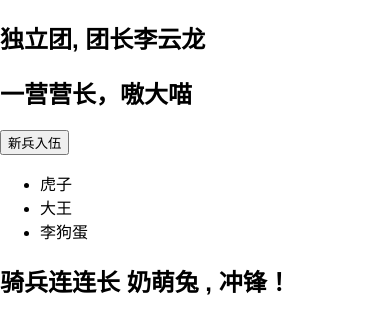
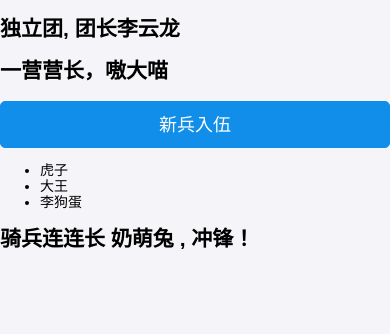
Before and after one commit to yanlele/React-Chat-Work, a React app: page / in a window 390 px wide. Shown: the top 334 px of the page. Built offline with nearby package versions, Linux system fonts and the light colour scheme.

Commit message:
使用antd-mobile一个简单的上手例子

```diff
--- a/package.json
+++ b/package.json
@@ -3,6 +3,7 @@
   "version": "0.1.0",
   "private": true,
   "dependencies": {
+    "antd-mobile": "^2.0.3",
     "autoprefixer": "7.1.6",
     "babel-core": "6.26.0",
     "babel-eslint": "7.2.3",
--- a/src/App.js
+++ b/src/App.js
@@ -1,4 +1,6 @@
 import React from 'react'
+import {Button} from 'antd-mobile'
+import 'antd-mobile/dist/antd-mobile.min.css'
 
 class App extends React.Component {
     render() {
@@ -42,7 +44,7 @@ class OneCampsite extends React.Component {
         return (
             <div>
                 <h2>一营营长，{this.props.boss}</h2>
-                <button onClick={this.addSolder.bind(this,'yanle')}>新兵入伍</button>
+                <Button type="primary" onClick={this.addSolder.bind(this,'yanle')}>新兵入伍</Button>
                 <ul>
                     {this.state.solders.map((value) => {
                         return <li key={value}>{value}</li>
```
